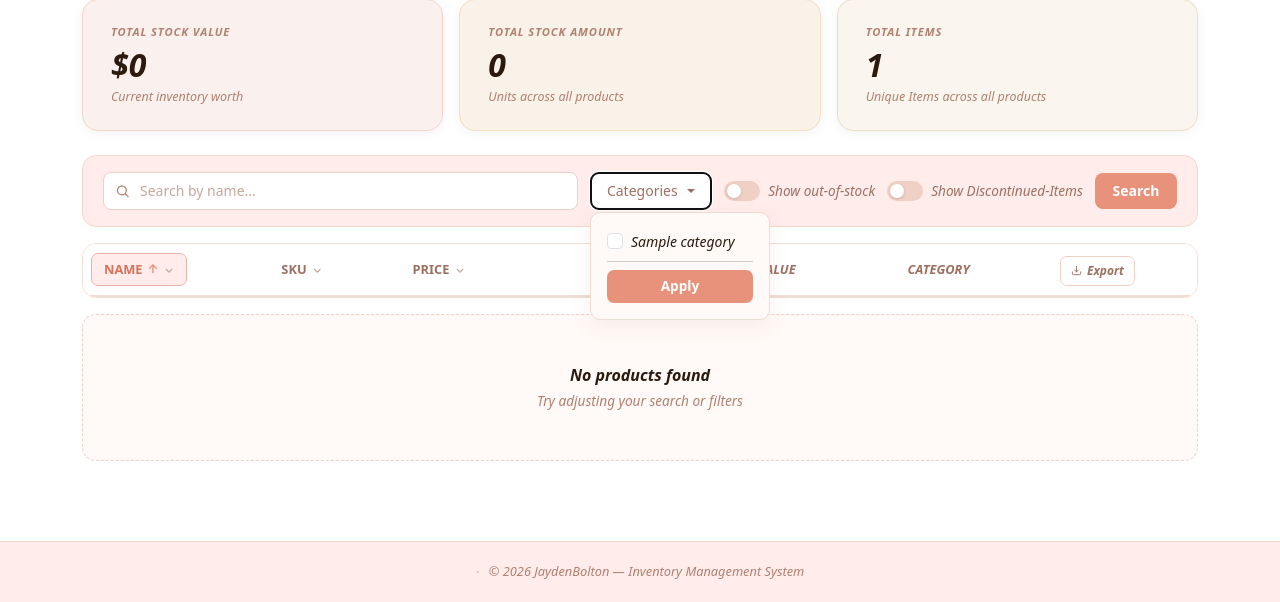
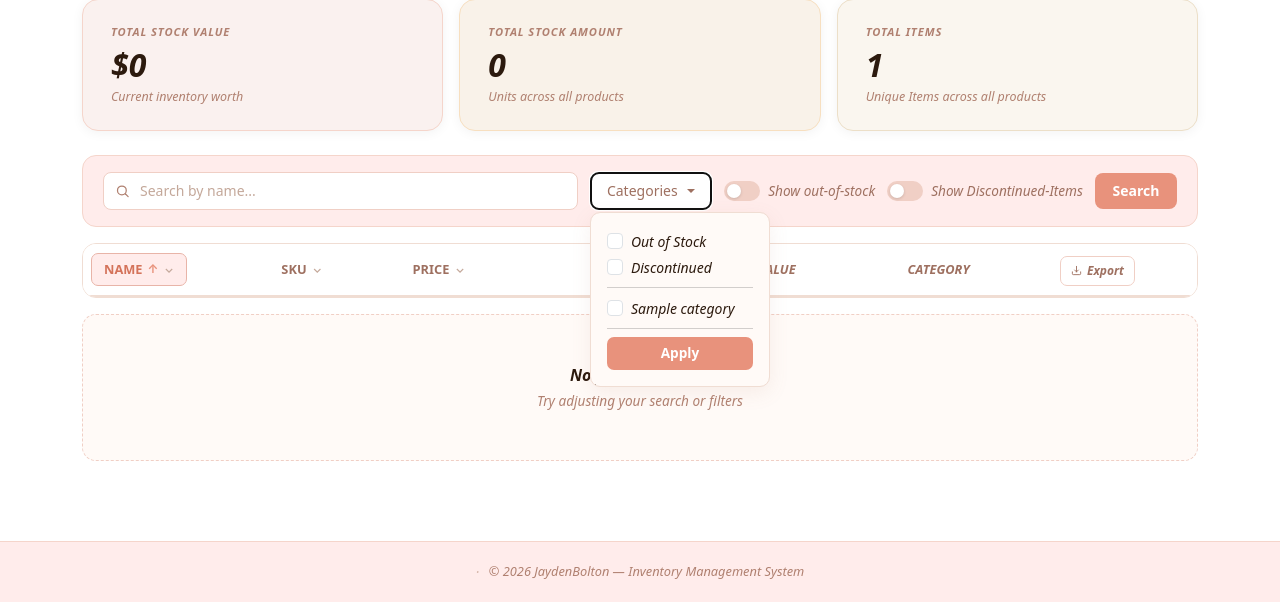
Before and after one commit to 1Vijay11/inventory-management, a Django app: page /?sort=name in a window 1280 px wide, after a click on "Categories". Shown: the part 198-800 px from the top of the page. Run offline with Django 5.2, Linux system fonts and the light colour scheme; a user stored in the database is signed in; tables that the repository leaves empty hold one stand-in row (values such as "Sample post"); lists and menus that the app fills with data are empty; some web fonts are replaced.

Commit message:
filters now save across pages, fixed add products tab failing, and added discontinued and outofstock category sorts

```diff
--- a/inventory/templates/inventory/add_product.html
+++ b/inventory/templates/inventory/add_product.html
@@ -149,9 +149,6 @@
                     <div id="addPatternHiddenInputs"></div>
                 </div>
 
-                    <!-- Hidden inputs get injected here by JS -->
-                    <div id="addPatternHiddenInputs"></div>
-                </div>
 
                 <!-- § Product Details -->
                 <div class="edit-section edit-section--divider">
@@ -238,7 +235,7 @@
     </div>
 
     <!-- ── CSV Import Tab ───────────────────────────── -->
-    <div class="tab-panel" id="tab-csv">
+    <div class="tab-panel"  id="tab-csv">
         <div class="form-card">
             <div class="form-card__header">
                 <h2 class="form-card__title">Import from CSV</h2>
--- a/inventory/templates/inventory/main.html
+++ b/inventory/templates/inventory/main.html
@@ -85,6 +85,24 @@
                     {% endif %}
                 </button>
                 <ul class="dropdown-menu filter-bar__menu p-3">
+                        <li>
+                            <div class="form-check">
+                                <input class="form-check-input filter-check" type="checkbox"
+                                    name="filter_state" value="out_of_stock"
+                                    {% if 'out_of_stock' in current_state_filters %}checked{% endif %}>
+                                <label class="form-check-label">Out of Stock</label>
+                            </div>
+                        </li>
+                        <li>
+                            <div class="form-check">
+                                <input class="form-check-input filter-check" type="checkbox"
+                                    name="filter_state" value="discontinued"
+                                    {% if 'discontinued' in current_state_filters %}checked{% endif %}>
+                                <label class="form-check-label">Discontinued</label>
+                            </div>
+                        </li>
+                        <li><hr class="dropdown-divider"></li>
+
                     {% for category in categorys %}
                         <li>
                             <div class="form-check">
@@ -95,8 +113,9 @@
                             </div>
                         </li>
                     {% endfor %}
-                    <li><hr class="dropdown-divider"></li>
-                    <li><button type="submit" class="filter-bar__apply w-100">Apply</button></li>
+
+                        <li><hr class="dropdown-divider"></li>
+                        <li><button type="submit" class="filter-bar__apply w-100">Apply</button></li>
                 </ul>
             </div>
 
@@ -440,7 +459,63 @@
 
         });
     }, 0);
+// ============================================================
+//  Filter state persistence across edit page
+// ============================================================
+const FILTER_STATE_KEY = 'inventoryFilterState';
 
+// ── On page load: restore filters if we have saved state and URL is bare ──
+(function restoreFilterState() {
+    const saved = sessionStorage.getItem(FILTER_STATE_KEY);
+    if (!saved) return;
+
+    const state = JSON.parse(saved);
+    const currentQuery = window.location.search;
+
+    // Only restore if user landed here with a bare URL (came back from edit).
+    // If they have their own query params, respect that.
+    if (currentQuery === '' && state.query) {
+        // Redirect to the saved URL — page will reload with filters applied
+        window.location.replace('/?' + state.query);
+        return;
+    }
+
+    // Already on the filtered URL → just re-expand the subcategories
+    if (state.expandedSubcategories && state.expandedSubcategories.length) {
+        state.expandedSubcategories.forEach(id => {
+            const target = document.getElementById(id);
+            const trigger = document.querySelector(`[data-bs-target="#${id}"]`);
+            if (target && trigger) {
+                target.classList.add('show');
+                trigger.setAttribute('aria-expanded', 'true');
+            }
+        });
+    }
+})();
+
+// ── Before navigating to edit: save current filter state ──
+document.querySelectorAll('.product-link').forEach(link => {
+    link.addEventListener('click', () => {
+        // Strip the leading "?" from search
+        const query = window.location.search.replace(/^\?/, '');
+
+        // Find all currently-expanded subcategory rows
+        const expandedSubcategories = Array.from(
+            document.querySelectorAll('.subcategory-row[aria-expanded="true"]')
+        ).map(row => row.getAttribute('data-bs-target')?.replace('#', ''))
+         .filter(Boolean);
+
+        sessionStorage.setItem(FILTER_STATE_KEY, JSON.stringify({
+            query: query,
+            expandedSubcategories: expandedSubcategories
+        }));
+    });
+});
+
+// ── If user manually changes filters, clear saved state so it doesn't fight them ──
+document.querySelector('.filter-bar__form')?.addEventListener('submit', () => {
+    sessionStorage.removeItem(FILTER_STATE_KEY);
+});
 // FOLLOWING FUNCCTIONS TO PREVENT REFRESH ON Stock CHANGE
 
 function recalcDashboard() {
--- a/inventory/views.py
+++ b/inventory/views.py
@@ -4,7 +4,7 @@ from django.contrib.auth import login  # log users in after signup/login
 from django.contrib.auth.decorators import login_required  # restrict views to authenticated users
 from django.contrib import messages  # display success/error messages to users
 # Database queries & ORM tools
-from django.db.models import Q, Max, Sum, F  # advanced queries, aggregations, and field operations
+from django.db.models import Q, Max, Sum, F , Min # advanced queries, aggregations, and field operations
 from .models import Product, Category, SubCategory, PatternFile  # database tables for your app
 from django.forms import modelformset_factory
 from django.shortcuts import render, redirect, get_object_or_404
@@ -47,15 +47,25 @@ def home_page(request):
             products = products.filter(categories__name=category)
 
 
-    #||||||||||||||   zero stock logic   ||||||||||||||
-    current_show_zero_stock = request.GET.get('show_zero_stock', "")
-    show_zero = current_show_zero_stock == "show_empty_stock" # returns true or false depnign if eqaution is eqaul
-    if not show_zero :
-        products = products.filter(stock_quantity__gt=0) # gt = greater than
+    # ||||||||||||||| Show zero stock / discontinued toggles |||||||||||||||||||
+    show_zero = request.GET.get('show_zero_stock', '') == 'show_empty_stock'
+    show_discontinued = request.GET.get('show_discontinued', '') == 'show_discontinued'
 
-    #||||||||||||||    Discontinued logic   ||||||||||||||
-    show_discontinued = request.GET.get('show_discontinued', "")
-    if not show_discontinued :
+    # ---- State filters (out of stock / discontinued) from dropdown ----
+    state_filters = request.GET.getlist('filter_state', [])
+
+    if 'out_of_stock' in state_filters:
+        # User wants ONLY out of stock — override toggle, force-show them
+        products = products.filter(stock_quantity=0)
+        show_zero = True  # so the toggle UI reflects what we're showing
+    elif not show_zero:
+        products = products.filter(stock_quantity__gt=0)
+
+    if 'discontinued' in state_filters:
+        # User wants ONLY discontinued — override toggle
+        products = products.filter(discontinued=True)
+        show_discontinued = True
+    elif not show_discontinued:
         products = products.filter(discontinued=False)
 
         # ||||||||||||||             SUBCATEGORY LOGIC               ||||||||||||||
@@ -75,25 +85,36 @@ def home_page(request):
             "discontinued" : product.discontinued,
             "object" : product
         })
-    filtered_sub_categorys = sub_categorys.filter(products__in=products_with_sub_category).distinct() # applyign the filters, distint so there no reapeats *very inportant*
+
+    filtered_sub_categorys = sub_categorys.filter(products__in=products_with_sub_category).distinct()
+
     for sub in filtered_sub_categorys:
-            sub_products = products_with_sub_category.filter(subCategory=sub)
-            if not sub_products.exists():
-                continue
-            combined_products.append({
-                "type": "subcategory",
-                "name": sub.name,
-                "sku": sub.sku,  # your Min("sku") property
-                "price": sub.price,  # your Min("price")
-                "stock_quantity": sub.total_stock,
-                "total_value" : sub.total_value,
-                "categories": "",
-                "object" : sub
-            })
+        sub_products = products_with_sub_category.filter(subCategory=sub)
+        if not sub_products.exists():
+            continue
+
+        # Compute totals from the FILTERED products only, not from sub's properties
+        sub_totals = sub_products.aggregate(
+            total_stock=Sum('stock_quantity'),
+            total_value=Sum(F('price') * F('stock_quantity')),
+            min_price=Min('price'),
+            min_sku=Min('sku'),
+        )
+
+        combined_products.append({
+            "type": "subcategory",
+            "name": sub.name,
+            "sku": sub_totals['min_sku'] or 0,
+            "price": sub_totals['min_price'] or 0,
+            "stock_quantity": sub_totals['total_stock'] or 0,
+            "total_value": sub_totals['total_value'] or 0,
+            "categories": "",
+            "object": sub
+        })
     #||||||||||||||   sorting logic  ||||||||||||||
-    sort_key = request.GET.get('sort', 'name') # gets the sort from main.html and if nothing is selected automatically sorts by name
+    sort_key = request.GET.get('sort', 'price') # gets the sort from main.html and if nothing is selected automatically sorts by name
     if not sort_key:
-        sort_key = 'name'
+        sort_key = 'price'
     reverse = False
     if sort_key.startswith("-"):
         reverse = True
```
